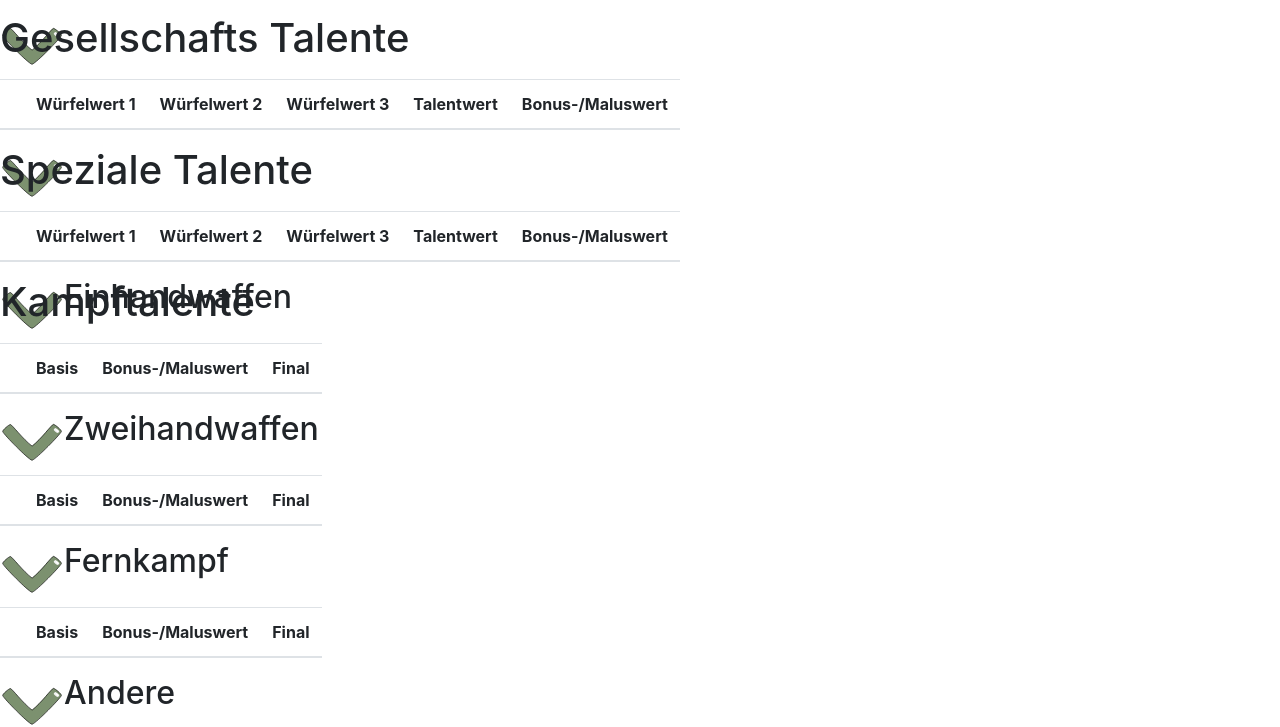
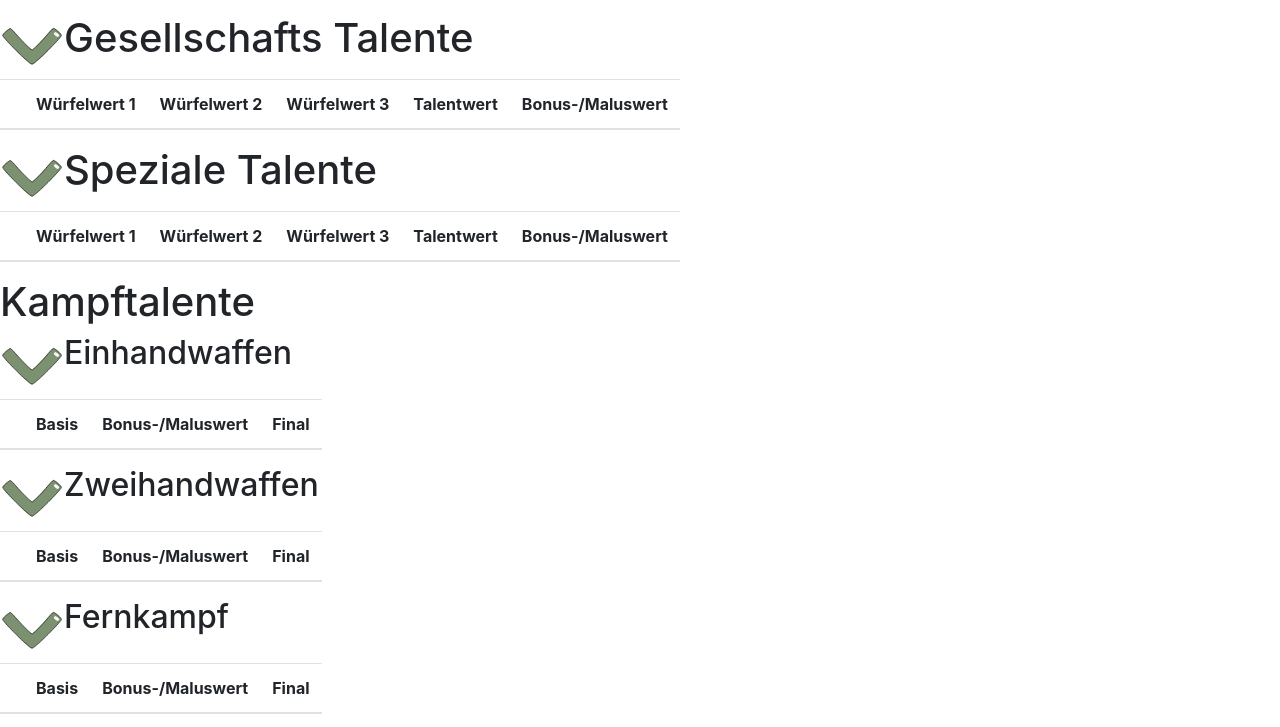
Before and after one commit to SenorgCC/gandarlin, a website: page index.html in a window 1280 px wide. Shown: the part 716-1443 px from the top of the page. Drawn offline with Linux system fonts and the light colour scheme.

Commit message:
h1 verschieben sich noch

```diff
--- a/source/css/main.css
+++ b/source/css/main.css
@@ -2,9 +2,6 @@ table tr th::first-letter {
     text-transform:capitalize;
 }
 
-h1{
-  position: absolute;
-}
 /*
 span > .toggletablespan + h1 {
   display: inline-block;
```
